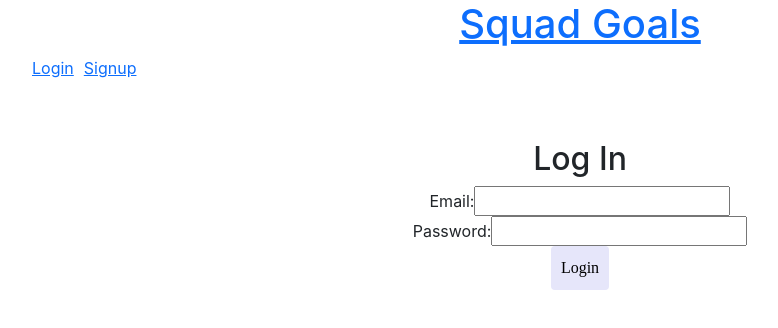
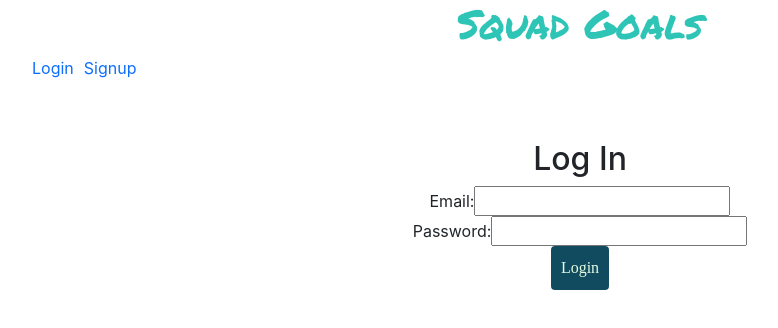
Before and after one commit to Edlenh/SquadGoals, a React (Create React App) app in the folder frontend/: page /login in a window 1280 px wide. Shown: the top 328 px of the page, without its empty margins (60-838 px from the left). Built offline with nearby package versions, Linux system fonts and the light colour scheme.

Commit message:
save css and fonts b4 break

```diff
--- a/frontend/public/index.html
+++ b/frontend/public/index.html
@@ -31,6 +31,10 @@
   integrity="sha384-rbsA2VBKQhggwzxH7pPCaAqO46MgnOM80zW1RWuH61DGLwZJEdK2Kadq2F9CUG65"
   crossorigin="anonymous"
 />
+
+<link rel="preconnect" href="https://fonts.googleapis.com">
+<link rel="preconnect" href="https://fonts.gstatic.com" crossorigin>
+<link href="https://fonts.googleapis.com/css2?family=Permanent+Marker&display=swap" rel="stylesheet">
     <title>React App</title>
   </head>
   <body>
--- a/frontend/src/components/Form.js
+++ b/frontend/src/components/Form.js
@@ -31,8 +31,8 @@ const Form = ()=>{
     })
     const json = await response.json()
     if(!response.ok){
-        console.log('wrong route')
-        setError(json.error)
+        console.log('All fields required')
+        setError('All Fields Required')
         // setEmptyFields(json.emptyFields)
     }
     if(response.ok){
--- a/frontend/src/components/Navi.js
+++ b/frontend/src/components/Navi.js
@@ -13,7 +13,7 @@ const Nav =  ()=>{
         <header>
             <div className="container">
             <Link to="/">
-                <h1>Squad Goals</h1>
+                <h1 className='main-title'>Squad Goals</h1>
             </Link>
             <nav>
                 { user && (
--- a/frontend/src/index.css
+++ b/frontend/src/index.css
@@ -4,6 +4,7 @@
   --primary-color: #2A9D8F;
   --highlight-color: #2EC4B6;
   --accent-color: #E4FDE1;
+  --error:#d00000;
 }
 
 body {
@@ -45,10 +46,13 @@ nav a {
   margin-left: 10px;
 }
 
+a{
+  text-decoration: none;
+}
 nav button{
-  background: lavender;
-  color: var(--error);
-  border: 2px solid var(--error);
+  background: var(--main-color);
+  color: var(--accent-color);
+  border: 2px solid var(--accent-color);
   padding: 6px 10px;
   border-radius: 4px;
   font-family: "Poppins";
@@ -80,19 +84,23 @@ form.signup, form.login {
   top: 20px;
   right: 20px; */
   cursor: pointer;
-  background: #f1f1f1;
+  background: var(--secondary-color);
   padding: 6px;
   border-radius: 50%;
-  color: #333;
+  color: var(--accent-color);
 }
 .material-symbols-outlined{
   cursor: pointer;
+  background: var(--secondary-color);
+  color: var(--accent-color);
+  padding: 6px;
+  border-radius: 50%;
 }
 
 form button {
-  background: lavender;
+  background: var(--main-color);
   border: 0;
-  color: black;
+  color: var(--accent-color);
   padding: 10px;
   font-family: "Poppins";
   border-radius: 4px;
@@ -102,3 +110,8 @@ form button {
 .progress-bar{
   background:var(--highlight-color)
 }
+
+.main-title{
+  color:var(--highlight-color);
+  font-family: 'Permanent Marker', cursive;;
+}
```
